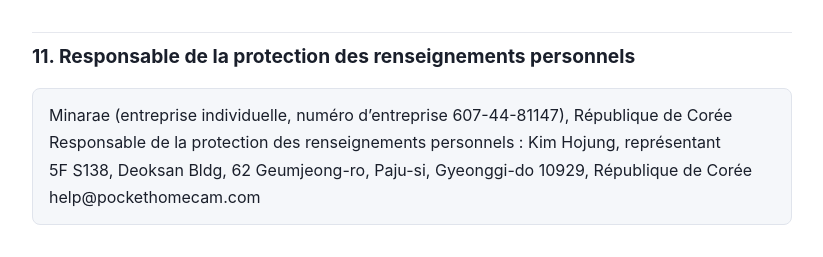
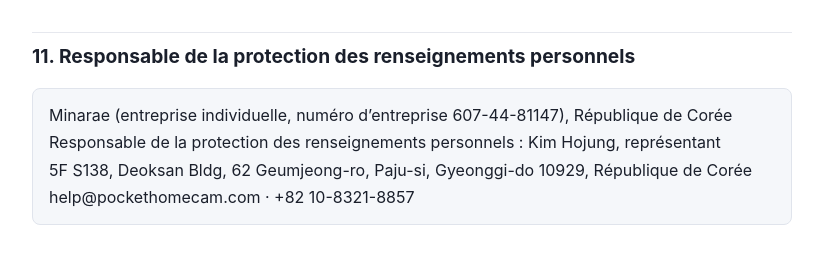
Before and after one commit to DeepMav/deepmav.github.io, a plain HTML site: page pockethomecam/privacy-fr.html in a window 1280 px wide. Shown: the part 6995-7252 px from the top of the page, without its empty margins (228-1051 px from the left). Drawn offline with Linux system fonts and the light colour scheme.

Commit message:
PocketHomeCam fr: seller phone number (Quebec distance contracts)
Co-Authored-By: Claude Opus 5.5 <noreply@anthropic.com>

```diff
--- a/pockethomecam/privacy-fr.html
+++ b/pockethomecam/privacy-fr.html
@@ -120,7 +120,7 @@
     Minarae (entreprise individuelle, numéro d’entreprise 607-44-81147), République de Corée<br>
     Responsable de la protection des renseignements personnels : Kim Hojung, représentant<br>
     5F S138, Deoksan Bldg, 62 Geumjeong-ro, Paju-si, Gyeonggi-do 10929, République de Corée<br>
-    help@pockethomecam.com
+    help@pockethomecam.com · +82 10-8321-8857
   </div>
 
   <h2>12. Modifications</h2>
```
Also changed, not shown: pockethomecam/terms-fr.html (+1 -1 lines).
